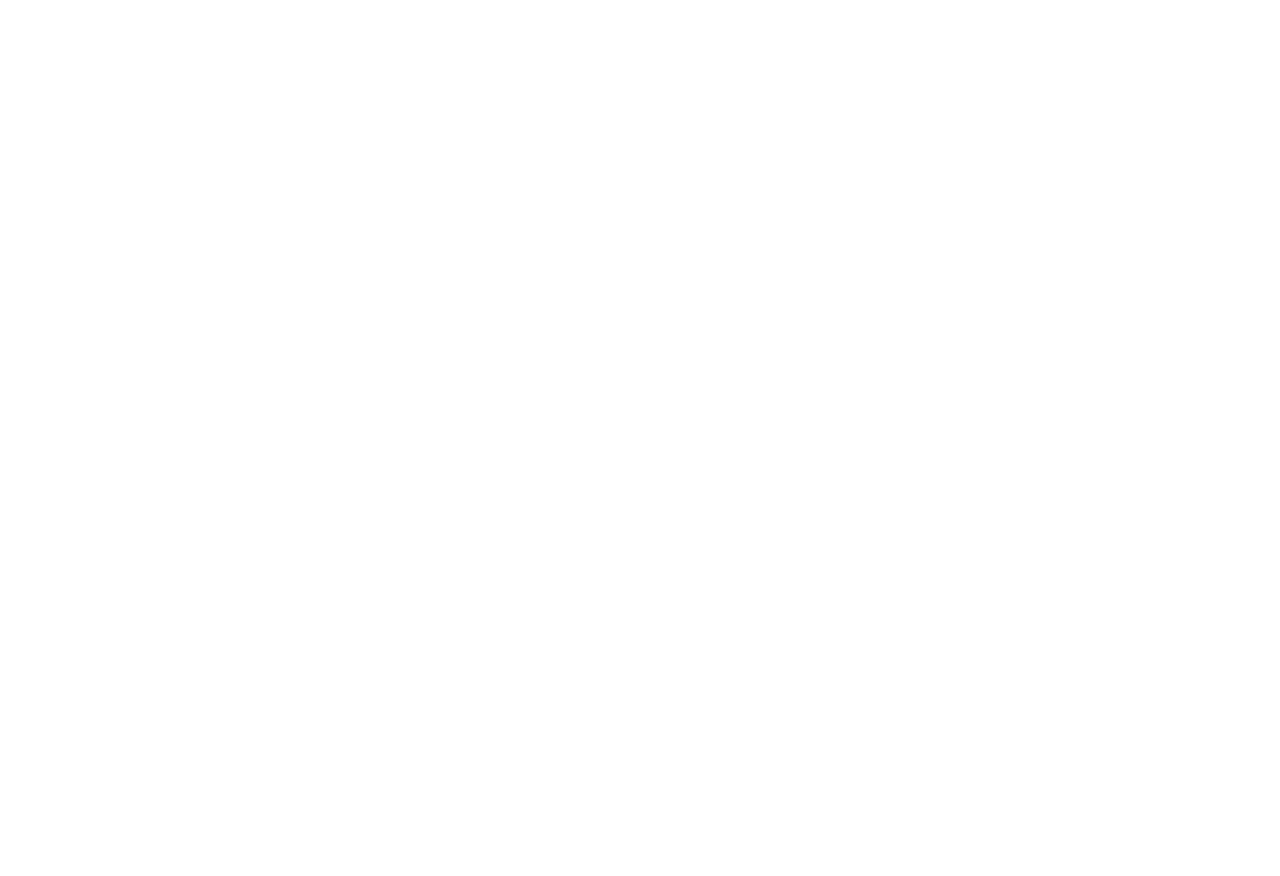
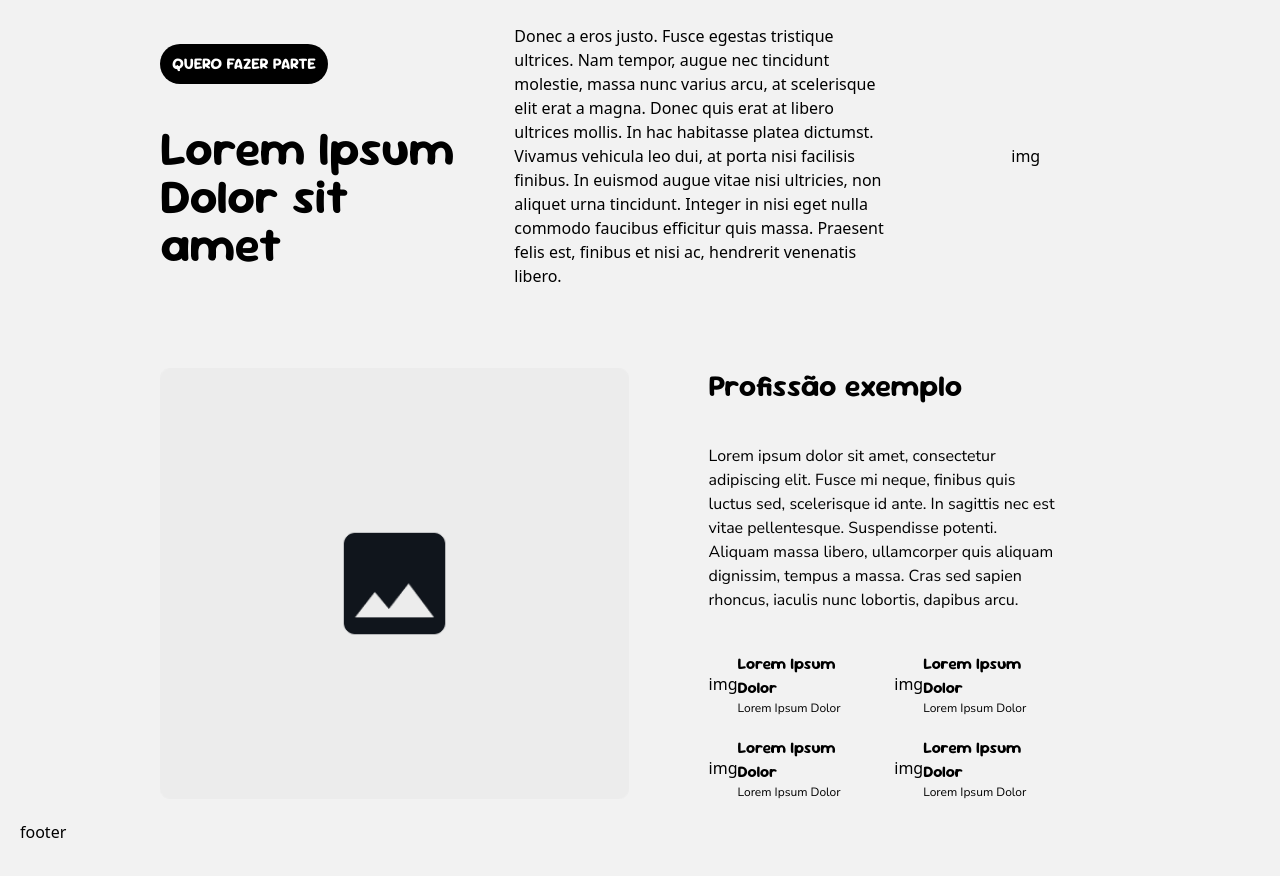
Before and after one commit to Necobgs/ong-esucri, a Next.js app: page /voluntariado in a window 1280 px wide. Shown: the part 900-1776 px from the top of the page. Before the commit the page ends 884 px from the top, so only its background shows below. Built offline with nearby package versions, Linux system fonts and the light colour scheme.

Commit message:
voluntariado add no header + feito até profissão exemplo

```diff
--- a/src/app/(header and footer)/layout.tsx
+++ b/src/app/(header and footer)/layout.tsx
@@ -17,7 +17,7 @@
                 <li><Link href="/home">Página inicial</Link></li>
                 <li>Cursos</li>
                 <li>Parcerias</li>
-                <li>Voluntariado</li>
+                <li><Link href="/voluntariado">Voluntariado</Link></li>
                 <li><Link href="/sobre-nos">Sobre nós</Link></li>
             </ul>
             <div className="flex items-center justify-center">
--- a/src/app/(header and footer)/voluntariado/page.tsx
+++ b/src/app/(header and footer)/voluntariado/page.tsx
@@ -3,7 +3,7 @@
 export default function Voluntariado(){
     return (
         <>
-            <section className="flex flex-col pl-40 pr-40 pt-40 gap-15">
+            <section className="flex flex-col pl-40 pr-40 pt-40 gap-15 pb-10">
                 <Image
                     src="/images/image.png"
                     alt="Imagem"
@@ -19,6 +19,67 @@
                     <span>Lorem ipsum </span>
                 </div>
             </section>
+            <section className="pl-40 pr-40 pt-20 flex gap-10">
+                <div className="w-1/3 flex flex-col items-start justify-around">
+                    <button className="bg-black text-white pl-3 pr-3 pt-2 pb-2 rounded-3xl ff-SourGummy-bold max-w-50">
+                        QUERO FAZER PARTE
+                    </button>
+                    <h1 className="ff-SourGummy-bold text-5xl">
+                    Lorem Ipsum Dolor sit amet
+                    </h1>
+                </div>
+                <div className="w-2/5">
+                    <p className="w-full h-full">Donec a eros justo. Fusce egestas tristique ultrices. Nam tempor, augue nec tincidunt molestie, massa nunc varius arcu, at scelerisque elit erat a magna. Donec quis erat at libero ultrices mollis. In hac habitasse platea dictumst. Vivamus vehicula leo dui, at porta nisi facilisis finibus. In euismod augue vitae nisi ultricies, non aliquet urna tincidunt. Integer in nisi eget nulla commodo faucibus efficitur quis massa. Praesent felis est, finibus et nisi ac, hendrerit venenatis libero.</p>
+                </div>
+                <div className="flex items-center justify-center w-1/5">
+                    img
+                </div>
+            </section>
+            <section className="pl-40 pr-40 pt-20 flex gap-5 items-start justify-start">
+                <Image
+                        src="/images/image.png"
+                        alt="Imagem"
+                        width={800}
+                        height={200}
+                        className="w-1/2 h-full"
+                        style={{objectFit:"cover"}}
+                        priority
+                    />
+                    <div className="box-border pr-15 pl-15 w-1/2 flex flex-col gap-10 h-full">
+                        <h2 className="ff-SourGummy-bold text-3xl">Profissão exemplo</h2>
+                        <p className="ff-NunitoSans">Lorem ipsum dolor sit amet, consectetur adipiscing elit. Fusce mi neque, finibus quis luctus sed, scelerisque id ante. In sagittis nec est vitae pellentesque. Suspendisse potenti. Aliquam massa libero, ullamcorper quis aliquam dignissim, tempus a massa. Cras sed sapien rhoncus, iaculis nunc lobortis, dapibus arcu.</p>
+                        <div className="w-full grid-cols-2 grid gap-5">
+                            <div className="flex items-center justify-between">
+                                <span>img</span>
+                                <div>
+                                    <h3 className="ff-SourGummy-bold text-1xl">Lorem Ipsum Dolor</h3>
+                                    <p className="ff-NunitoSans text-xs">Lorem Ipsum Dolor</p>
+                                </div>
+                            </div>
+                            <div className="flex items-center justify-between">
+                                <span>img</span>
+                                <div>
+                                    <h3 className="ff-SourGummy-bold text-1xl">Lorem Ipsum Dolor</h3>
+                                    <p className="ff-NunitoSans text-xs">Lorem Ipsum Dolor</p>
+                                </div>
+                            </div>
+                            <div className="flex items-center justify-between">
+                                <span>img</span>
+                                <div>
+                                    <h3 className="ff-SourGummy-bold text-1xl">Lorem Ipsum Dolor</h3>
+                                    <p className="ff-NunitoSans text-xs">Lorem Ipsum Dolor</p>
+                                </div>
+                            </div>
+                            <div className="flex items-center justify-between">
+                                <span>img</span>
+                                <div>
+                                    <h3 className="ff-SourGummy-bold text-1xl">Lorem Ipsum Dolor</h3>
+                                    <p className="ff-NunitoSans text-xs">Lorem Ipsum Dolor</p>
+                                </div>
+                            </div>
+                        </div>
+                    </div>
+            </section>
         </>
     )
 }
```
